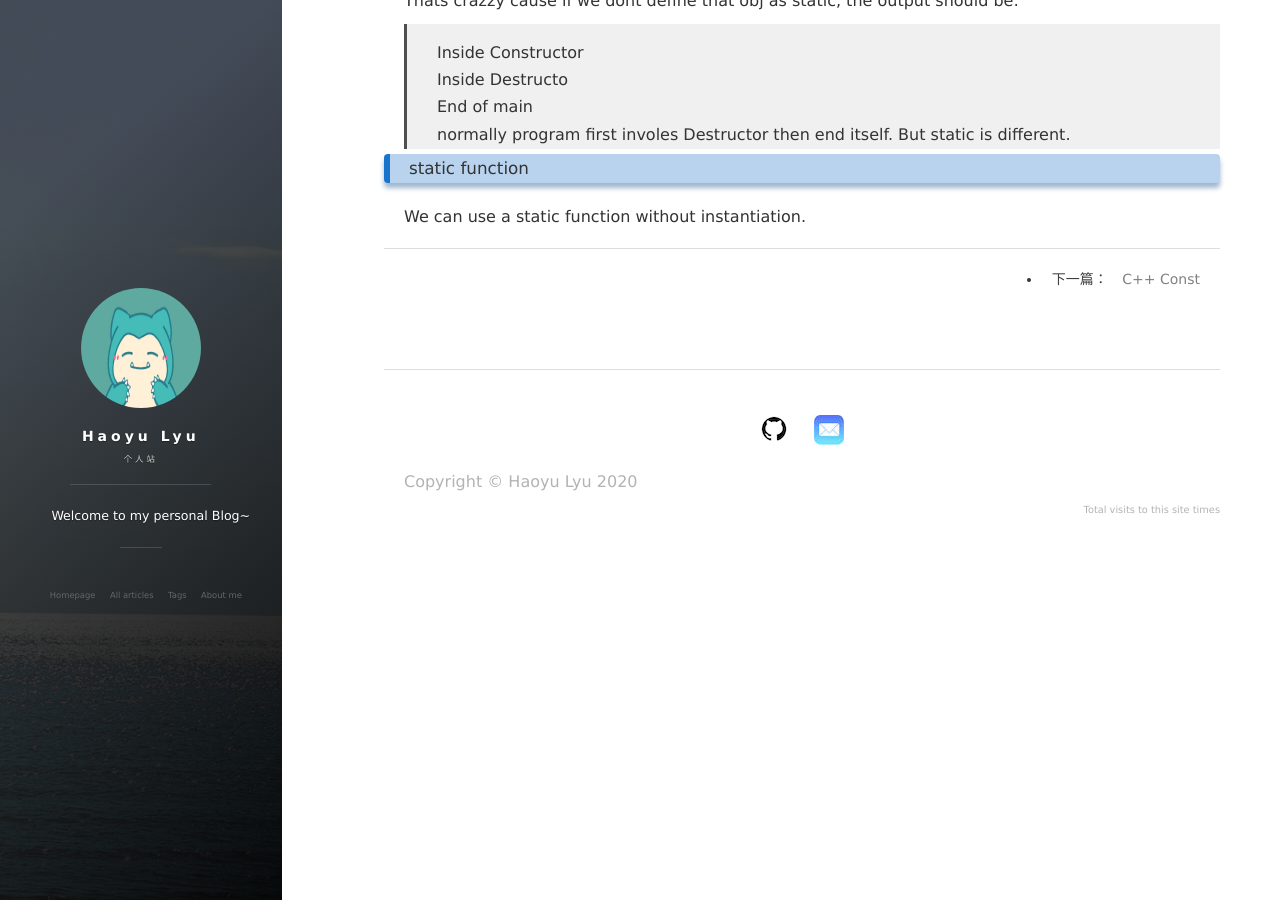
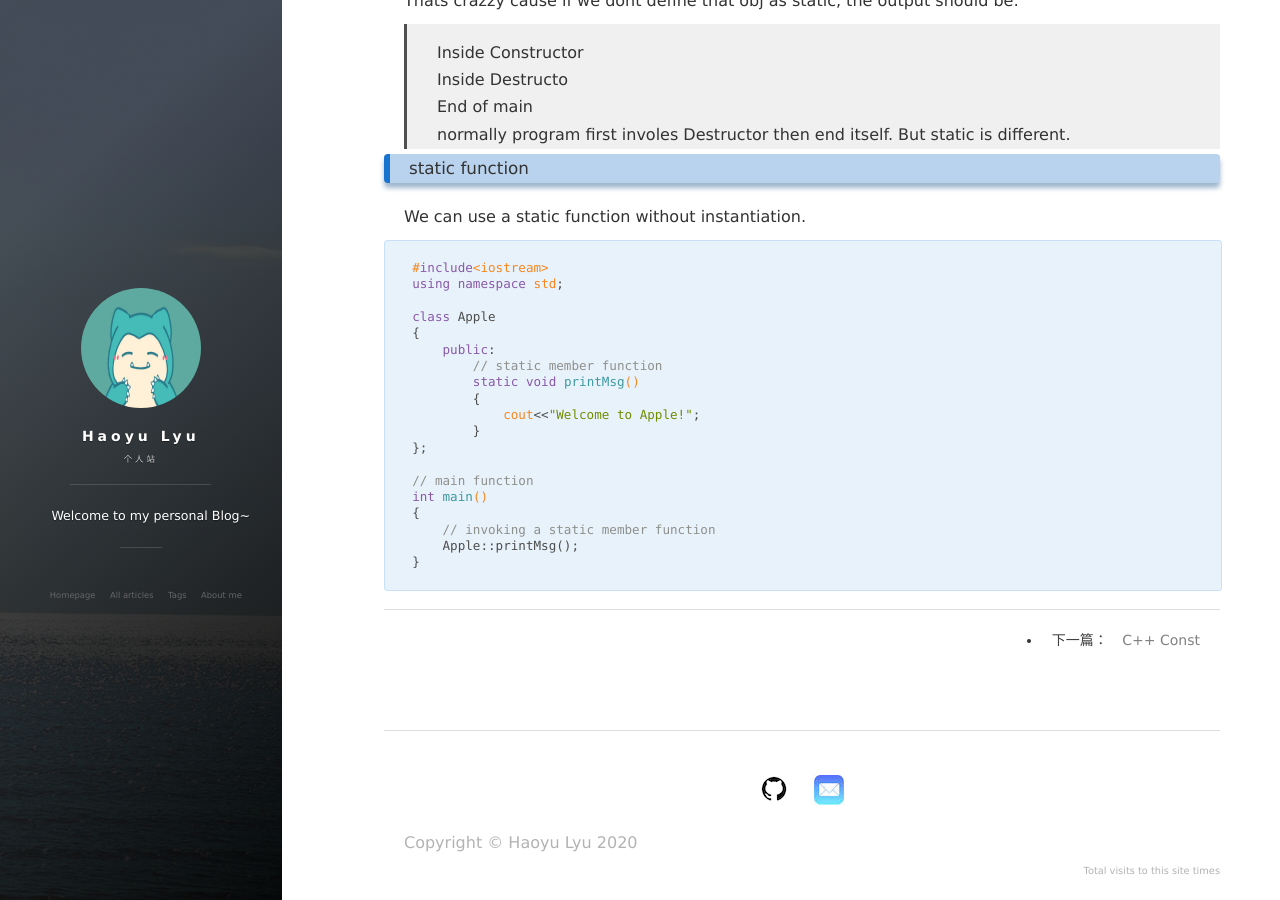
Before and after one commit to QUAFFquaff/QUAFFquaff.github.io, a Jekyll site: the page built from _posts/2020-08-24-C++learning-notebook-static.md, in a window 1280 px wide and 900 px high, scrolled down 1688 px. Built offline with Jekyll 4.4.1, drawn with Linux system fonts in a browser that asks for light colours; nearby versions of some CDN libraries; comment, search, counter and statistics services are not loaded.

Commit message:
C++ static

````diff
--- a/_posts/2020-08-24-C++learning-notebook-static.md
+++ b/_posts/2020-08-24-C++learning-notebook-static.md
@@ -87,3 +87,24 @@ normally program first involes Destructor then end itself. But static is differe
 ### static function
 
 We can use a static function without instantiation.
+```C++
+#include<iostream>
+using namespace std;
+
+class Apple
+{
+    public:
+        // static member function
+        static void printMsg()
+        {
+            cout<<"Welcome to Apple!";
+        }
+};
+
+// main function
+int main()
+{
+    // invoking a static member function
+    Apple::printMsg();
+}
+```
````
